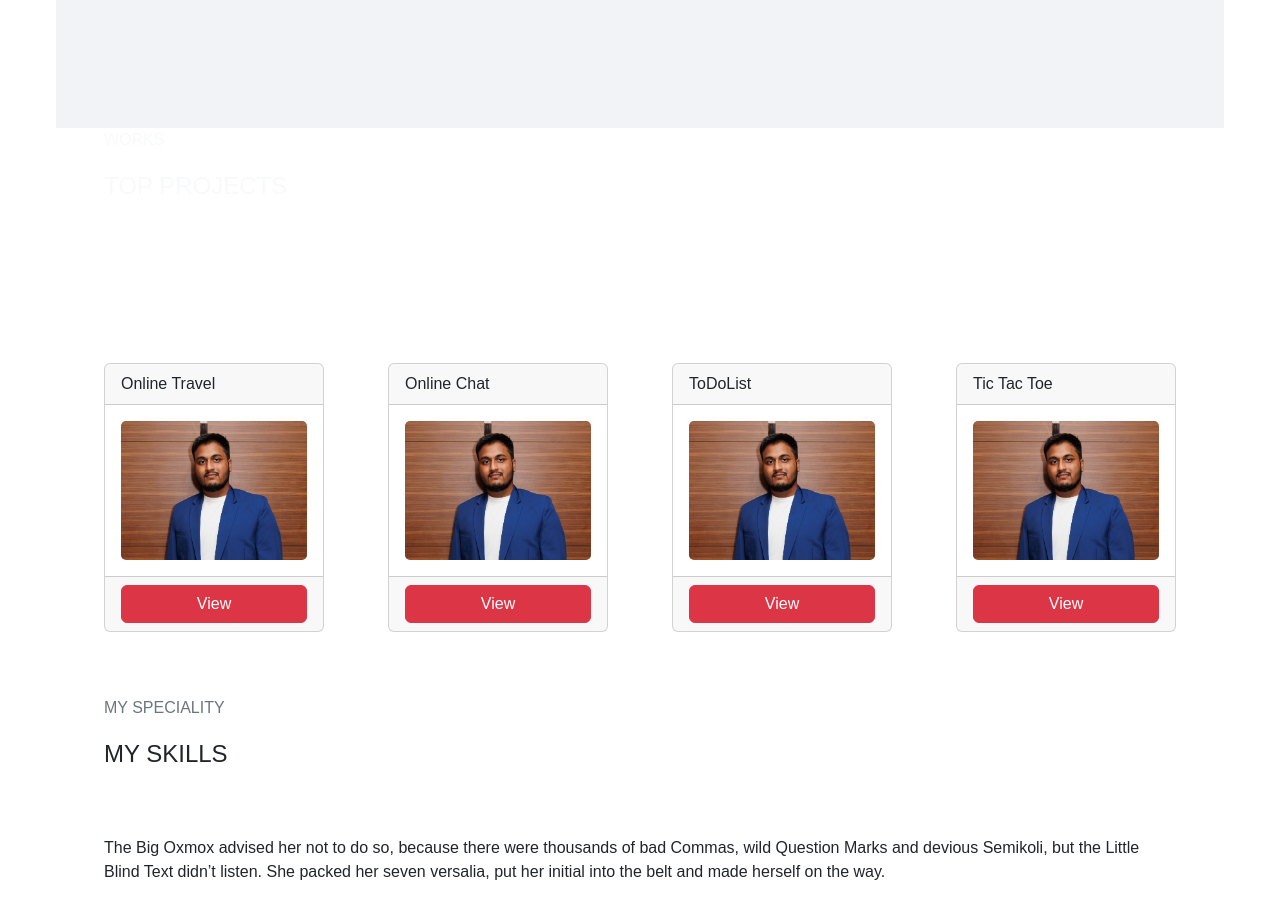
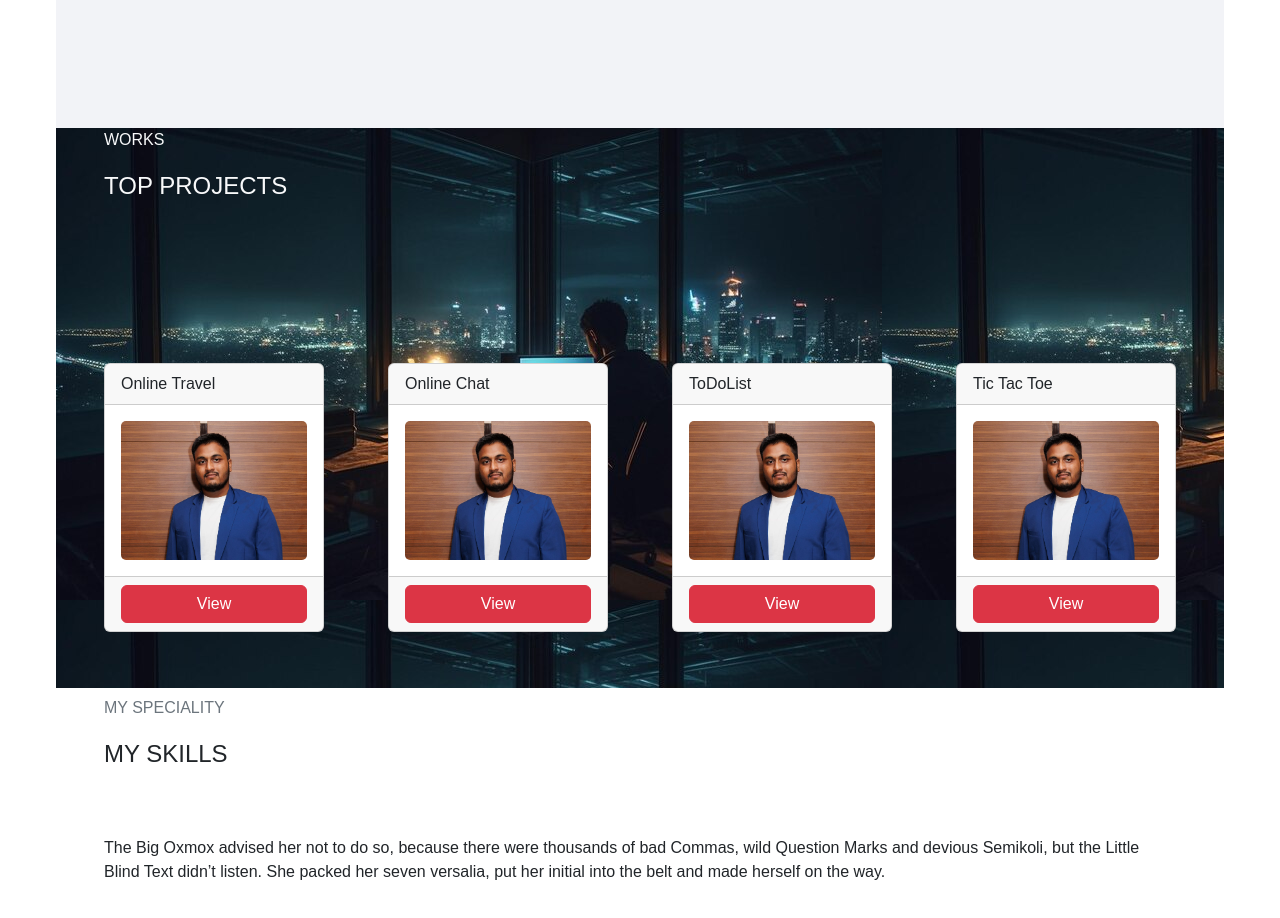
Before and after one commit to itmukesh-16/Sumit-Patra, a website: page index.html in a window 1280 px wide. Shown: the part 1840-2758 px from the top of the page. Drawn offline with nearby package versions, Linux system fonts and the light colour scheme; the site is published under a folder, as on GitHub Pages, so addresses that start at the root find nothing.

Commit message:
Update style.css
my spaciality bg image is set

```diff
--- a/style.css
+++ b/style.css
@@ -131,7 +131,7 @@ border-radius: 1em;
     display: grid;
     grid-template-rows: 4fr 8fr;
     height: 70vh;
-    background-image: url("/public/images/banner.jpg");
+    background-image: url("public/images/banner.jpg");
     background-attachment: fixed;
 
 }
```
